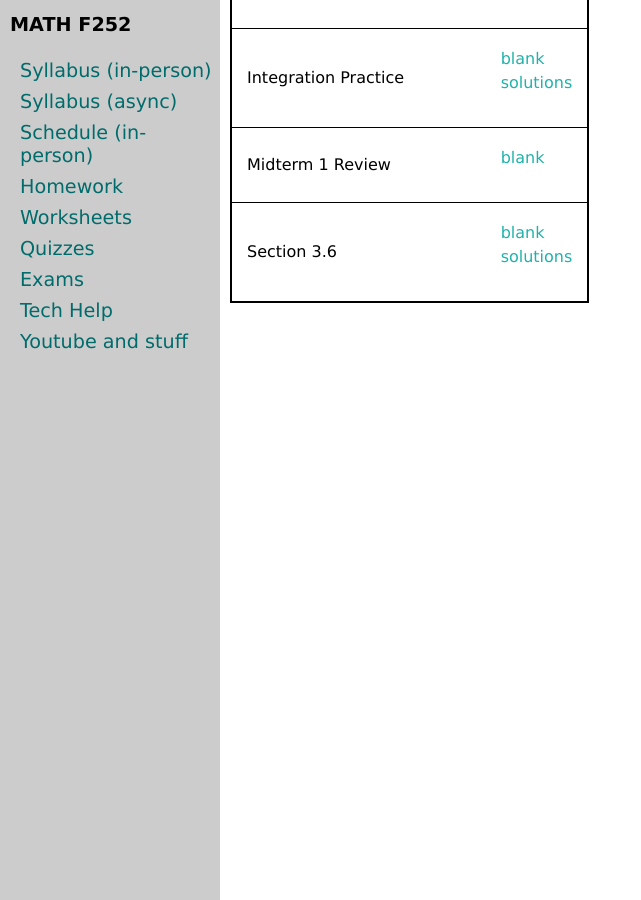
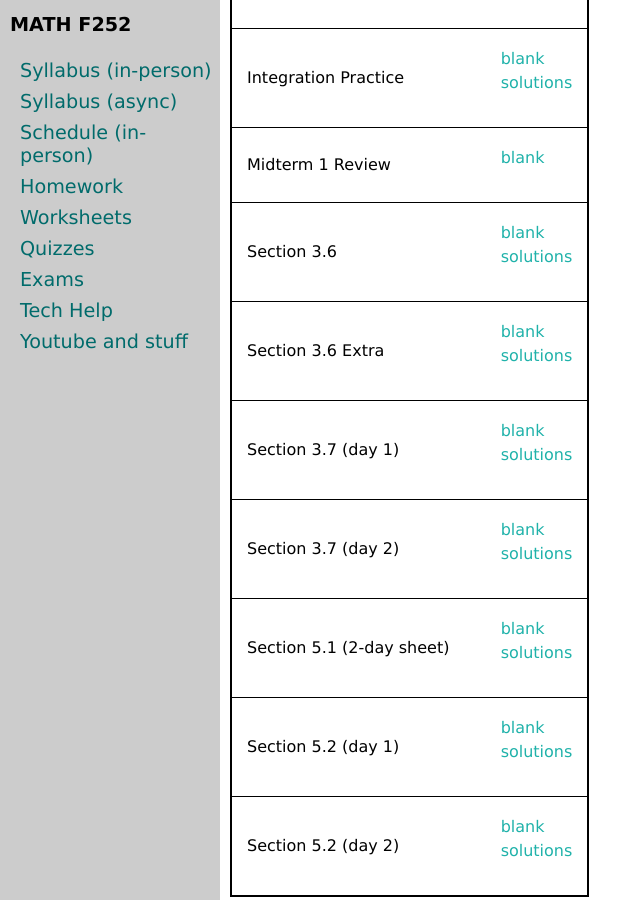
Before and after one commit to uaf-math/calc2, a Jekyll site: the page built from worksheetsF25.md, in a window 1280 px wide and 900 px high, scrolled down 2071 px. Shown: the whole window, without its empty margins (0-641 px from the left). Built offline with Jekyll 4.4.1, drawn with Linux system fonts in a browser that asks for light colours.

Commit message:
Update worksheetsF25.yml

```diff
--- a/_data/worksheetsF25.yml
+++ b/_data/worksheetsF25.yml
@@ -69,3 +69,21 @@ worksheets:
 - name: Section 3.6
   blank: M252-3-6.pdf
   solutions: M252-3-6-s.pdf
+- name: Section 3.6 Extra
+  blank: M252-3-6-extra.pdf
+  solutions: M252-3-6-extra-s.pdf
+- name: Section 3.7 (day 1)
+  blank: M252-3-7.pdf
+  solutions: M252-3-7-s.pdf
+- name: Section 3.7 (day 2)
+  blank: M252-3-7-extra.pdf
+  solutions: M252-3-7-extra-s.pdf
+- name: Section 5.1 (2-day sheet)
+  blank: M252-5-1.pdf
+  solutions: M252-5-1-ss.pdf
+- name: Section 5.2 (day 1)
+  blank: M252-5-2-a.pdf
+  solutions: M252-5-2-a-s.pdf
+- name: Section 5.2 (day 2)
+  blank: M252-5-2-b.pdf
+  solutions: M252-5-2-b-s.pdf
```
